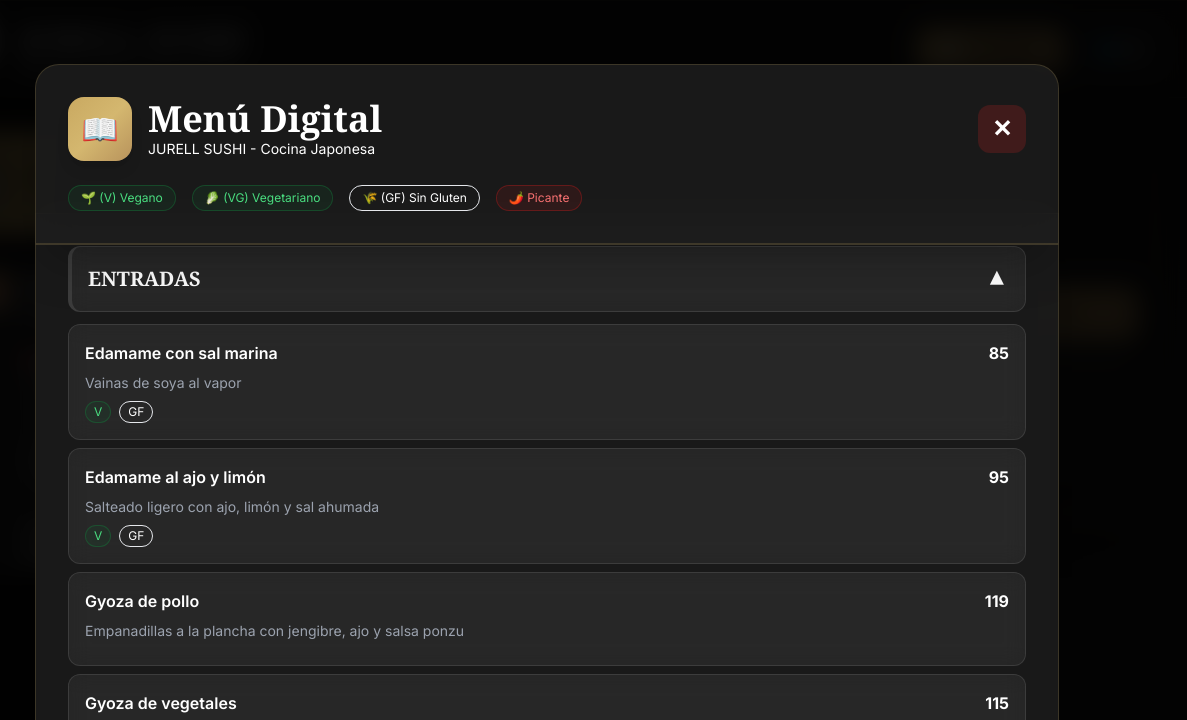
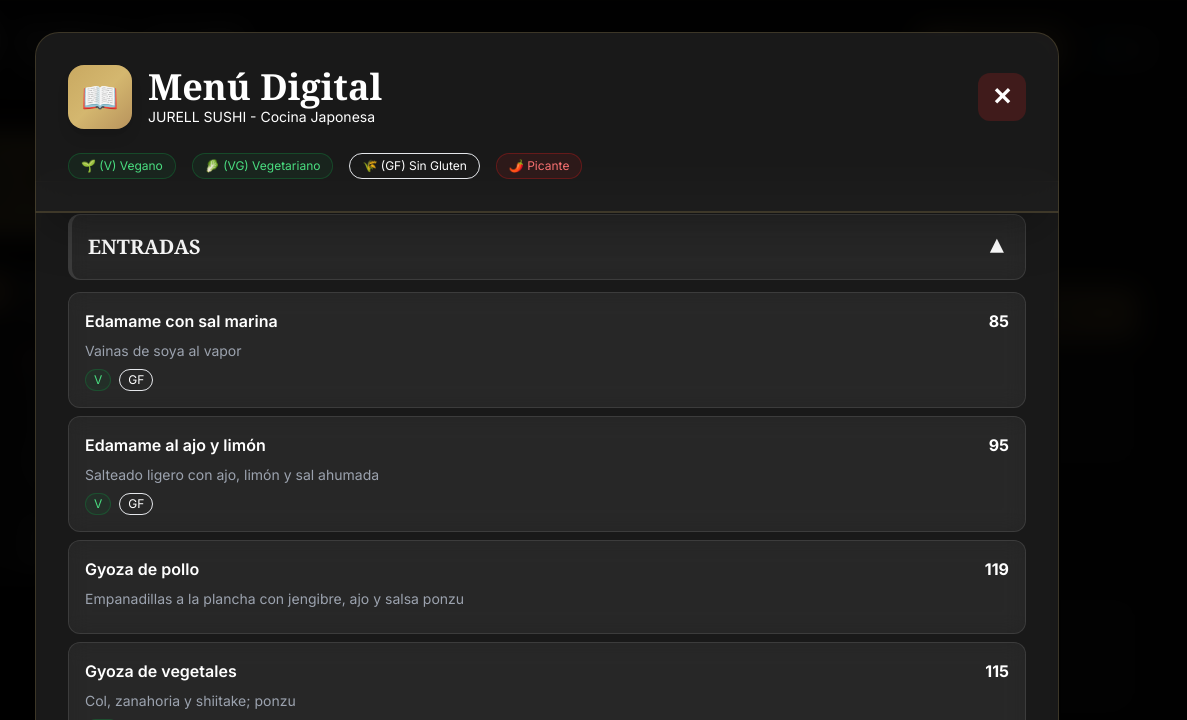
Before and after one commit to notfoxes/sushi-chatbot-ai, a website: page index.html in a window 1280 px wide. Both pictures are taken after a click on the button "📖 Ver Menú". Shown: the top 720 px of the page, 93-1280 px from the left. Drawn offline with nearby package versions, Linux system fonts and the light colour scheme.

Commit message:
Update index.html

```diff
--- a/index.html
+++ b/index.html
@@ -183,19 +183,28 @@
         .modal-backdrop {
             position: fixed;
             inset: 0;
-            background: rgba(0, 0, 0, 0.9);
+            background: rgba(0, 0, 0, 0.95);
             backdrop-filter: blur(12px);
             z-index: 100;
             overflow-y: auto;
-            padding: 2rem;
+            display: flex;
+            align-items: flex-start;
+            padding: 0;
         }
 
         .modal-container {
+            width: 100%;
             max-width: 1200px;
             margin: 0 auto;
-            min-height: 100vh;
-            display: flex;
-            flex-direction: column;
+            position: relative;
+        }
+
+        .menu-header-sticky {
+            position: sticky;
+            top: 0;
+            z-index: 110;
+            background: rgba(30, 30, 30, 0.98);
+            backdrop-filter: blur(20px);
         }
 
         .spicy-icon { color: #d94a4a; }
```
